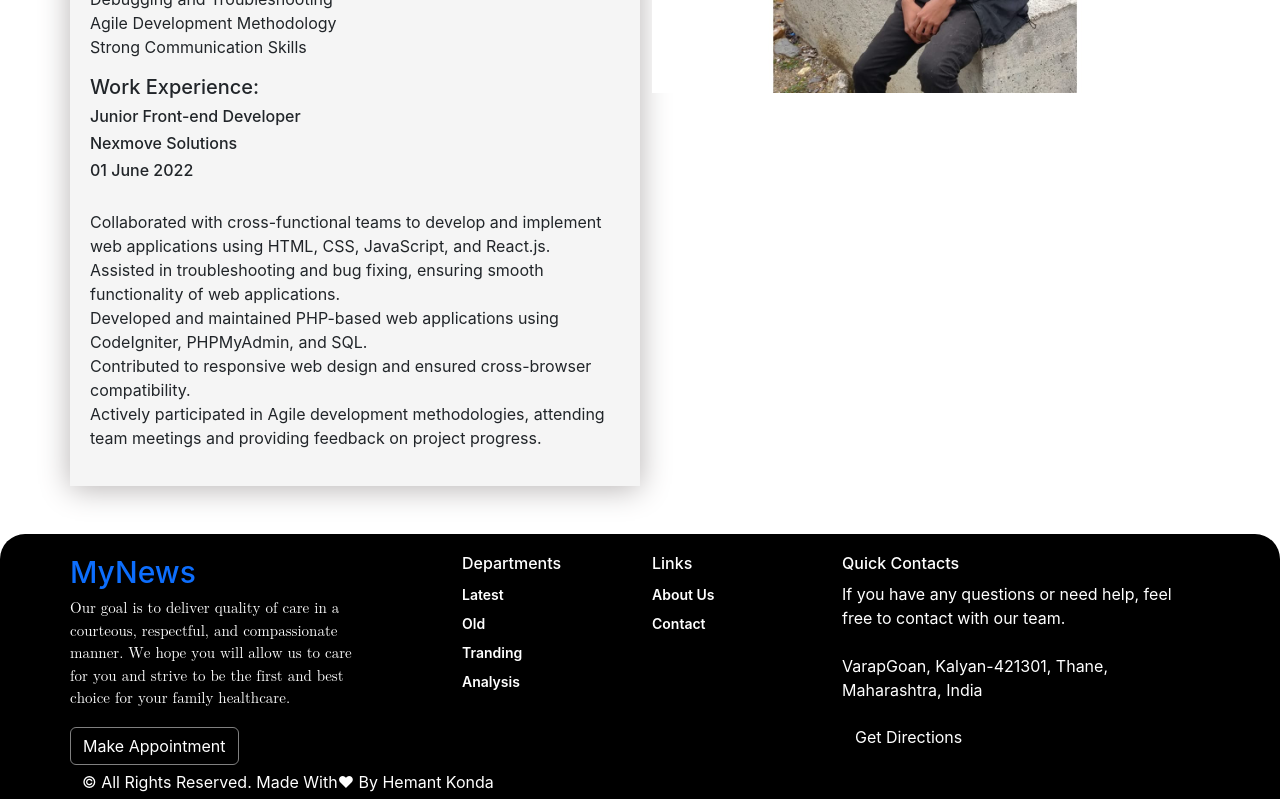
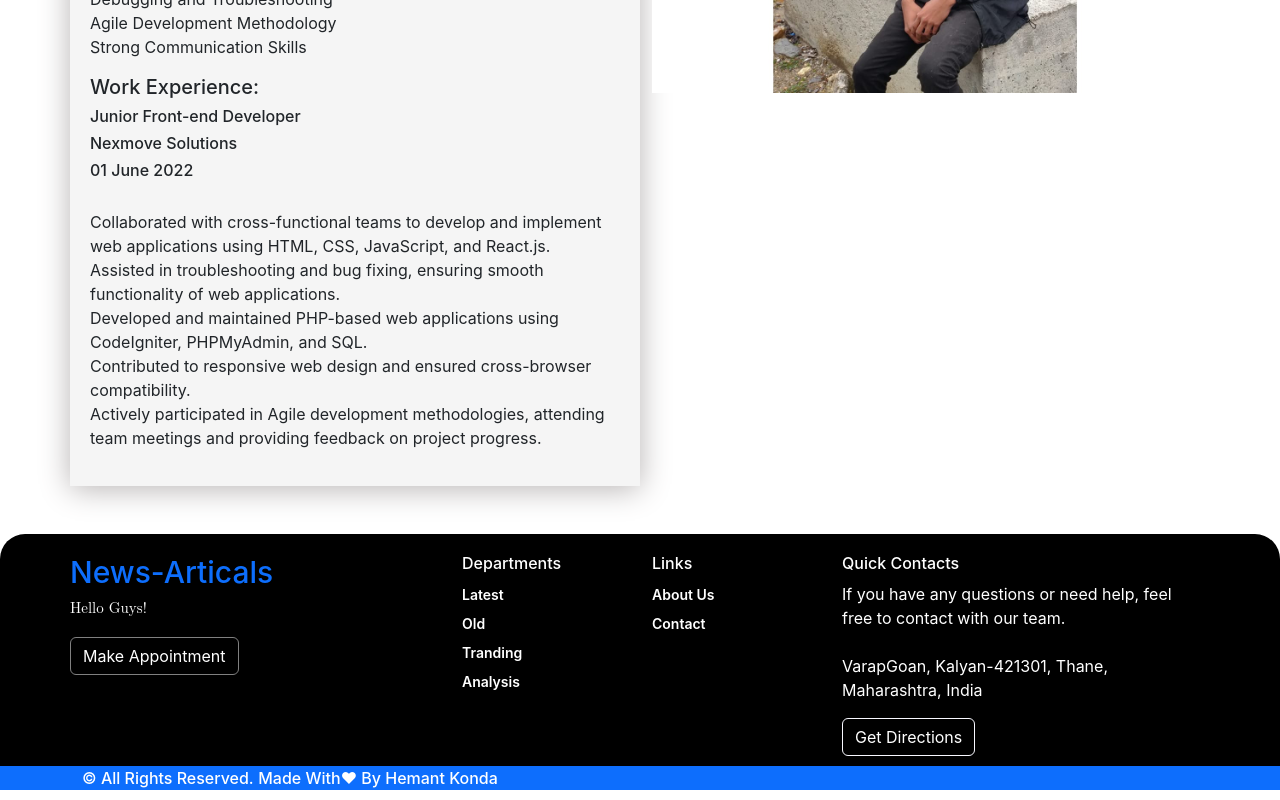
Before and after one commit to Hemantkonda/News-Artical-App-Using-API-s-, a React (Create React App) app: page /about in a window 1280 px wide. Shown: the part 610-1410 px from the top of the page. Built offline with nearby package versions, Linux system fonts and the light colour scheme.

Commit message:
Build deployed

```diff
--- a/src/components/Footer.jsx
+++ b/src/components/Footer.jsx
@@ -7,17 +7,12 @@ export default function Footer(){
         <div class="footer-primary">
           <div class="container">
             <div class="row">
-              <div class="col-sm-12 col-md-12 col-lg-3 p-0">
+              <div class="col-sm-12 col-md-6 col-lg-3 p-0">
                 <div class="footer-widget-contact">
                   <div className="log">
-                    <h2>MyNews</h2>
+                    <h2>News-Articals</h2>
                   </div>
-                  <p class="white">
-                    Our goal is to deliver quality of care in a courteous,
-                    respectful, and compassionate manner. We hope you will allow
-                    us to care for you and strive to be the first and best
-                    choice for your family healthcare.
-                  </p>
+                  <p class="white">Hello Guys!</p>
                   <Link
                     to="/contact"
                     class="btn btn__primary btn__primary-style2 btn__link"
@@ -33,16 +28,24 @@ export default function Footer(){
                   <nav>
                     <ul class="list-unstyled">
                       <li>
-                        <a href="#" className="white">Latest</a>
+                        <a href="#" className="white">
+                          Latest
+                        </a>
                       </li>
                       <li>
-                        <a href="#" className="white">Old</a>
+                        <a href="#" className="white">
+                          Old
+                        </a>
                       </li>
                       <li>
-                        <a href="#" className="white">Tranding</a>
+                        <a href="#" className="white">
+                          Tranding
+                        </a>
                       </li>
                       <li>
-                        <a href="#" className="white">Analysis</a>
+                        <a href="#" className="white">
+                          Analysis
+                        </a>
                       </li>
                     </ul>
                   </nav>
@@ -54,10 +57,14 @@ export default function Footer(){
                   <nav>
                     <ul class="list-unstyled">
                       <li>
-                        <Link to="/about" className="white">About Us</Link>
+                        <Link to="/about" className="white">
+                          About Us
+                        </Link>
                       </li>
                       <li>
-                        <Link to="/contact" className="white">Contact</Link>
+                        <Link to="/contact" className="white">
+                          Contact
+                        </Link>
                       </li>
                     </ul>
                   </nav>
@@ -79,7 +86,7 @@ export default function Footer(){
                       </a>
                     </li>
                     <li class="color-body white">
-                    VarapGoan, Kalyan-421301, Thane, Maharashtra, India
+                      VarapGoan, Kalyan-421301, Thane, Maharashtra, India
                     </li>
                   </ul>
                   <div class="d-flex align-items-center">
@@ -116,26 +123,11 @@ export default function Footer(){
         <div class="footer-secondary">
           <div class="container">
             <div class="row align-items-center">
-              <div class="col-sm-12 col-md-6 col-lg-6 white">
+              <div class="col-sm-12 col-md-12 col-lg-6 white">
                 <span class="fz-14">&copy; All Rights Reserved.</span>{" "}
                 <span class="creator">
                   Made With<span class="pink">❤ </span> By Hemant Konda
                 </span>
-              </div>
-              <div class="col-sm-12 col-md-6 col-lg-6">
-                <nav>
-                  <ul class="list-unstyled footer__copyright-links d-flex flex-wrap justify-content-end mb-0">
-                    <li>
-                      <a href="#">Terms & Conditions</a>
-                    </li>
-                    <li>
-                      <a href="#">Privacy Policy</a>
-                    </li>
-                    <li>
-                      <a href="#">Cookies</a>
-                    </li>
-                  </ul>
-                </nav>
               </div>
             </div>
           </div>
--- a/src/components/Header.jsx
+++ b/src/components/Header.jsx
@@ -7,7 +7,7 @@ export default function Header() {
       <nav className="navbar">
         <div className="right-side">
           <div className="log">
-            <h2>MyNews</h2>
+            <h2>News-Articals</h2>
           </div>
         </div>
         <div className="left-side">
--- a/src/components/Main.jsx
+++ b/src/components/Main.jsx
@@ -31,7 +31,7 @@ export default function Main() {
       <div className="container">
         <div className="row">
           {news.map((article) => (
-            <div className="col-lg-4 mb-5" key={article.id}>
+            <div className="col-lg-4 col-md-6 mb-5" key={article.id}>
               <div className="card">
                 <img
                   className="card-img-top"
--- a/src/index.css
+++ b/src/index.css
@@ -168,3 +168,68 @@ button {
   padding: 20px;
   box-shadow: 0px 3px 29px #b7b3b3;
 }
+a.btn.btn__primary.btn__link.mr-30 {
+  border: 1px solid ghostwhite;
+}
+span.creator {
+  font-weight: 500;
+}
+span.fz-14 {
+  font-weight: 500;
+}
+.footer-secondary {
+  background: #0d6efd;
+  margin: 10px 0;
+}
+/* responsive */
+
+@media (max-width: 767px){
+  .log h2 {
+    font-size: 45px;
+}
+li {
+  margin: 0px 5px;
+  list-style: none;
+}
+
+h6.footer-widget__title.white {
+  font-size: 30px;
+  margin: 10px 0;
+}
+span.fz-14 {
+  font-size: 10px;
+}
+span.creator {
+  font-size: 13px;
+}
+.footer-widget-contact {
+  padding-left: 10px;
+}
+p {
+  text-align: justify;
+}
+ul.skill-list li {
+  margin: 5px;
+  list-style: initial;
+}
+ul.exp-list li {
+  margin: 5px;
+  list-style: initial;
+}
+.container.mx-5 {
+  margin: 0px !important;
+}
+}
+
+@media (width: 768px){
+  h6.footer-widget__title.white {
+    font-size: 28px;
+}
+.log h2 {
+  font-size: 45px;
+}
+.col-sm-12.col-md-12.col-lg-6.white {
+  text-align: center;
+  padding: 23px;
+}
+}
```
